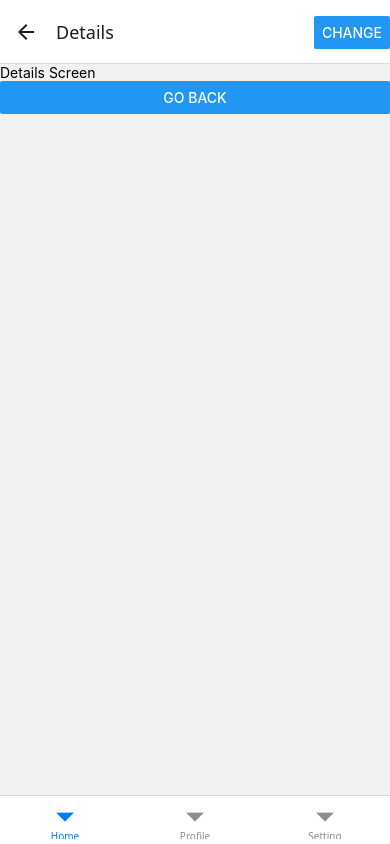
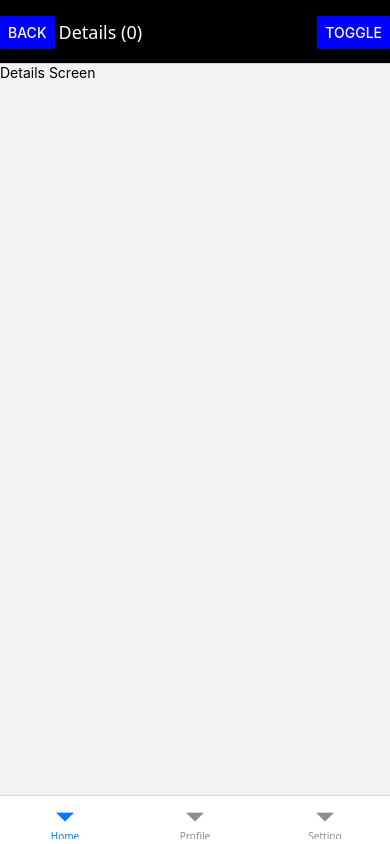
Before and after one commit to Sanjay17u/W1D4P1P2P3P4, a React Native app: screen /DetailScreen in a window 390 px wide. Built offline with nearby package versions, Linux system fonts and the light colour scheme.

Commit message:
W3 Finaly Completed

```diff
--- a/src/component/DetailScreen.js
+++ b/src/component/DetailScreen.js
@@ -4,26 +4,40 @@ import { View, Text, Button } from 'react-native'
 function DetailScreen({ navigation }) {
 
   const [message, setMessage] = useState('Details Screen')
+  const [count, setCount] = useState(0)
 
   useLayoutEffect(() => {
     navigation.setOptions({
-      headerRight: () => (
-        <Button
-          title="Change"
-          onPress={() => setMessage('Header Button Pressed 🚀')}
+      title: `Details (${count})`,
+
+      headerStyle: {
+      backgroundColor: 'black',
+    },
+      headerTintColor: 'white',
+
+      headerBackVisible: false,
+
+    headerLeft: () => (
+      <Button
+        title="Back"
+        onPress={() => navigation.goBack()}
+        color="blue"
       />
-      )
+    ),
+
+    headerRight: () => (
+      <Button
+        title="Toggle"
+        onPress={() => setCount(count + 1)}
+        color="blue"
+      />
+    ),
     })
-  }, [navigation])
+  }, [navigation, count])
 
   return (
     <View>
       <Text>{ message }</Text>
-
-      <Button
-        title="Go Back"
-        onPress={() => navigation.goBack()}
-      />
     </View>
   )
 }
```
